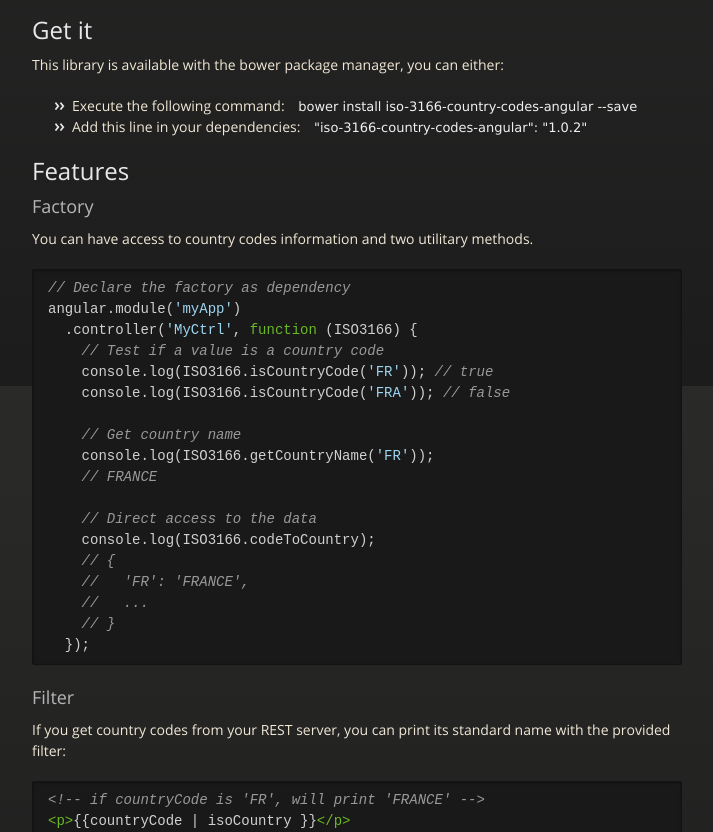
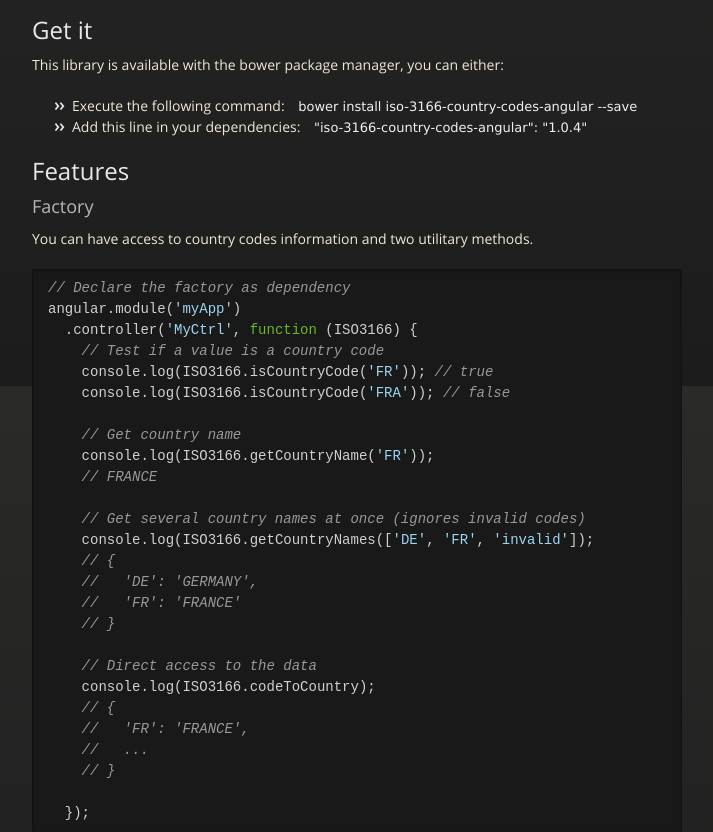
Before and after one commit to rsertelon/iso-3166-country-codes-angular, a plain HTML site: page index.html in a window 1280 px wide. Shown: the part 414-1246 px from the top of the page, without its empty margins (283-996 px from the left). Drawn offline with nearby package versions, Linux system fonts and the light colour scheme.

Commit message:
Create gh-pages branch via GitHub

```diff
--- a/index.html
+++ b/index.html
@@ -55,7 +55,7 @@
 <ul>
 <li>Execute the following command: <code>bower install iso-3166-country-codes-angular --save</code>
 </li>
-<li>Add this line in your dependencies: <code>"iso-3166-country-codes-angular": "1.0.2"</code>
+<li>Add this line in your dependencies: <code>"iso-3166-country-codes-angular": "1.0.4"</code>
 </li>
 </ul><h2>
 <a name="features" class="anchor" href="#features"><span class="octicon octicon-link"></span></a>Features</h2>
@@ -65,7 +65,7 @@
 
 <p>You can have access to country codes information and two utilitary methods.</p>
 
-<div class="highlight"><pre><span class="c1">// Declare the factory as dependency</span>
+<div class="highlight highlight-javascript"><pre><span class="c1">// Declare the factory as dependency</span>
 <span class="nx">angular</span><span class="p">.</span><span class="nx">module</span><span class="p">(</span><span class="s1">'myApp'</span><span class="p">)</span>
   <span class="p">.</span><span class="nx">controller</span><span class="p">(</span><span class="s1">'MyCtrl'</span><span class="p">,</span> <span class="kd">function</span> <span class="p">(</span><span class="nx">ISO3166</span><span class="p">)</span> <span class="p">{</span>
     <span class="c1">// Test if a value is a country code</span>
@@ -76,12 +76,20 @@
     <span class="nx">console</span><span class="p">.</span><span class="nx">log</span><span class="p">(</span><span class="nx">ISO3166</span><span class="p">.</span><span class="nx">getCountryName</span><span class="p">(</span><span class="s1">'FR'</span><span class="p">));</span>
     <span class="c1">// FRANCE</span>
 
+    <span class="c1">// Get several country names at once (ignores invalid codes)</span>
+    <span class="nx">console</span><span class="p">.</span><span class="nx">log</span><span class="p">(</span><span class="nx">ISO3166</span><span class="p">.</span><span class="nx">getCountryNames</span><span class="p">([</span><span class="s1">'DE'</span><span class="p">,</span> <span class="s1">'FR'</span><span class="p">,</span> <span class="s1">'invalid'</span><span class="p">]);</span>
+    <span class="c1">// {</span>
+    <span class="c1">//   'DE': 'GERMANY',</span>
+    <span class="c1">//   'FR': 'FRANCE'</span>
+    <span class="c1">// }</span>
+
     <span class="c1">// Direct access to the data</span>
     <span class="nx">console</span><span class="p">.</span><span class="nx">log</span><span class="p">(</span><span class="nx">ISO3166</span><span class="p">.</span><span class="nx">codeToCountry</span><span class="p">);</span>
     <span class="c1">// {</span>
     <span class="c1">//   'FR': 'FRANCE',</span>
     <span class="c1">//   ...</span>
     <span class="c1">// }</span>
+
   <span class="p">});</span>
 </pre></div>
 
@@ -90,7 +98,7 @@
 
 <p>If you get country codes from your REST server, you can print its standard name with the provided filter:</p>
 
-<div class="highlight"><pre><span class="c">&lt;!-- if countryCode is 'FR', will print 'FRANCE' --&gt;</span>
+<div class="highlight highlight-html"><pre><span class="c">&lt;!-- if countryCode is 'FR', will print 'FRANCE' --&gt;</span>
 <span class="nt">&lt;p&gt;</span>{{countryCode | isoCountry }}<span class="nt">&lt;/p&gt;</span>
 </pre></div>
 
@@ -99,7 +107,7 @@
 
 <p>If you want users to enter country codes, you can validate it like so (it fits in Angular validation process):</p>
 
-<div class="highlight"><pre><span class="nt">&lt;form</span> <span class="na">name=</span><span class="s">"form"</span> <span class="na">novalidate</span><span class="nt">&gt;</span>
+<div class="highlight highlight-html"><pre><span class="nt">&lt;form</span> <span class="na">name=</span><span class="s">"form"</span> <span class="na">novalidate</span><span class="nt">&gt;</span>
   <span class="nt">&lt;input</span> <span class="na">type=</span><span class="s">"text"</span> <span class="na">name=</span><span class="s">"countryField"</span> <span class="na">country-code</span> <span class="nt">/&gt;</span>
   <span class="nt">&lt;span</span> <span class="na">ng-show=</span><span class="s">"form.countryField.$error.countrycode"</span><span class="nt">&gt;</span>This must be a country code!<span class="nt">&lt;/span&gt;</span>
 <span class="nt">&lt;/form&gt;</span>
```
Also changed, not shown: params.json (+1 -1 lines).
